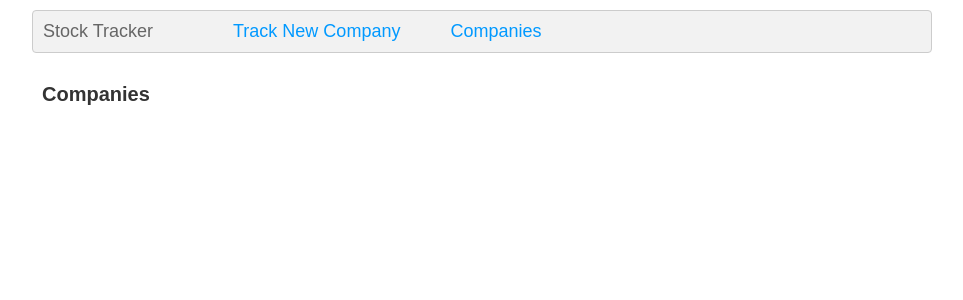
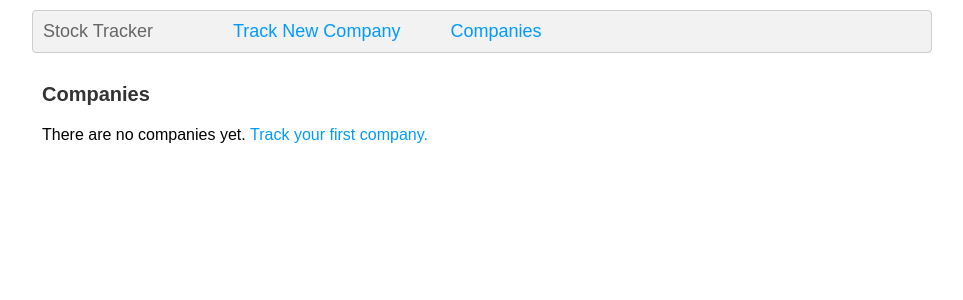
Before and after one commit to testrocket/stock-tracker, a React (Create React App) app: page / in a window 1280 px wide. Both pictures are taken after a click on the link "Companies". Shown: the top 300 px of the page, without its empty margins (208-1171 px from the left). Built offline with nearby package versions, Linux system fonts and the light colour scheme.

Commit message:
add companies empty state

```diff
--- a/src/App.js
+++ b/src/App.js
@@ -81,7 +81,7 @@ class App extends Component {
             <a href="#" onClick={() => this.tabs(1)}>Companies</a>
           </div>
         </div>
-        <div class="container-body">
+        <div className="container-body">
           {this.renderContent()}
         </div>
       </div>
--- a/src/components/company/Companies.css
+++ b/src/components/company/Companies.css
@@ -1,8 +1,8 @@
 .companies {
-  font-family: 'Arial-BoldMT', 'Arial Bold', 'Arial';
   padding: 10px;
   margin: 0px auto;
   width: 900px;
+  font-family: 'ArialMT', 'Arial';
 }
 
 .companies-title {
@@ -11,3 +11,7 @@
   font-size: 20px;
   color: #333333;
 }
+
+.companies-empty {
+  margin-top: 20px;
+}
--- a/src/components/company/Companies.js
+++ b/src/components/company/Companies.js
@@ -5,9 +5,15 @@ import './Companies.css';
 export default class Companies extends React.Component {
 
   companies() {
-    return this.props.companies.map((company, index) =>
-      <Company key={index} company={company} removeCompany={() => this.props.removeCompany(company)} />
-    );
+    if (this.props.companies.length) {
+      return this.props.companies.map((company, index) =>
+        <Company key={index} company={company} removeCompany={() => this.props.removeCompany(company)} />
+      );
+    }
+    return (
+      <div className="companies-empty">There are no companies yet.&nbsp;
+        <a href="">Track your first company.</a>
+      </div>);
   }
 
   render() {
```
